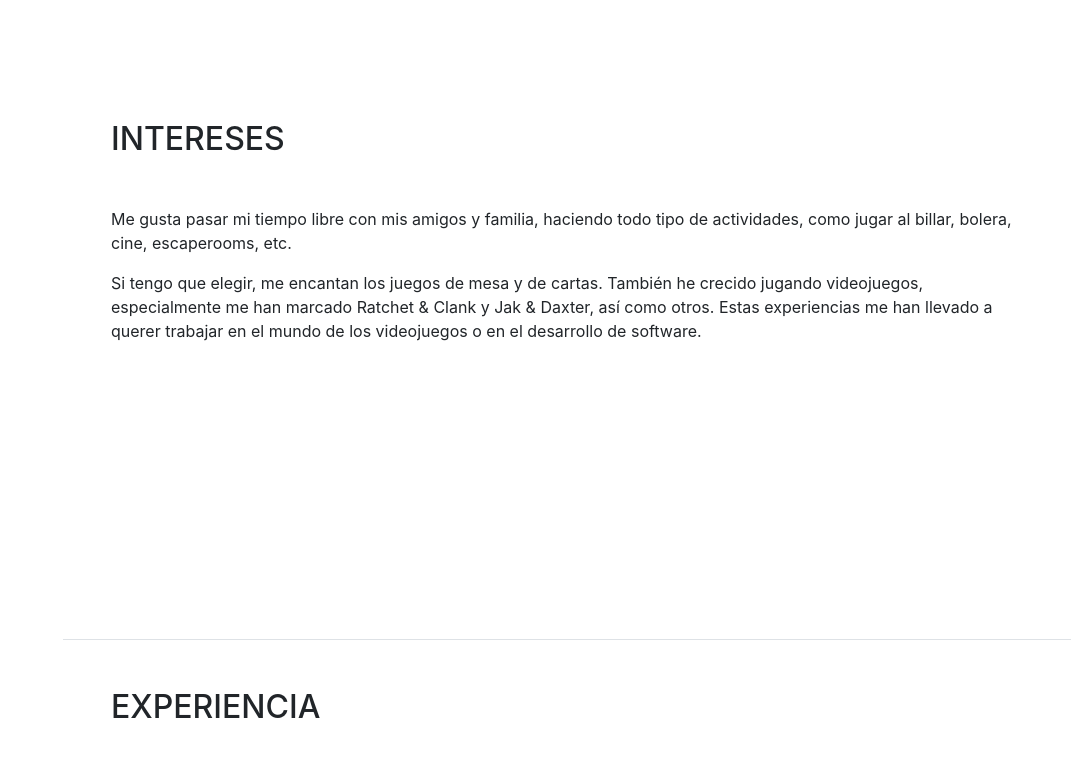
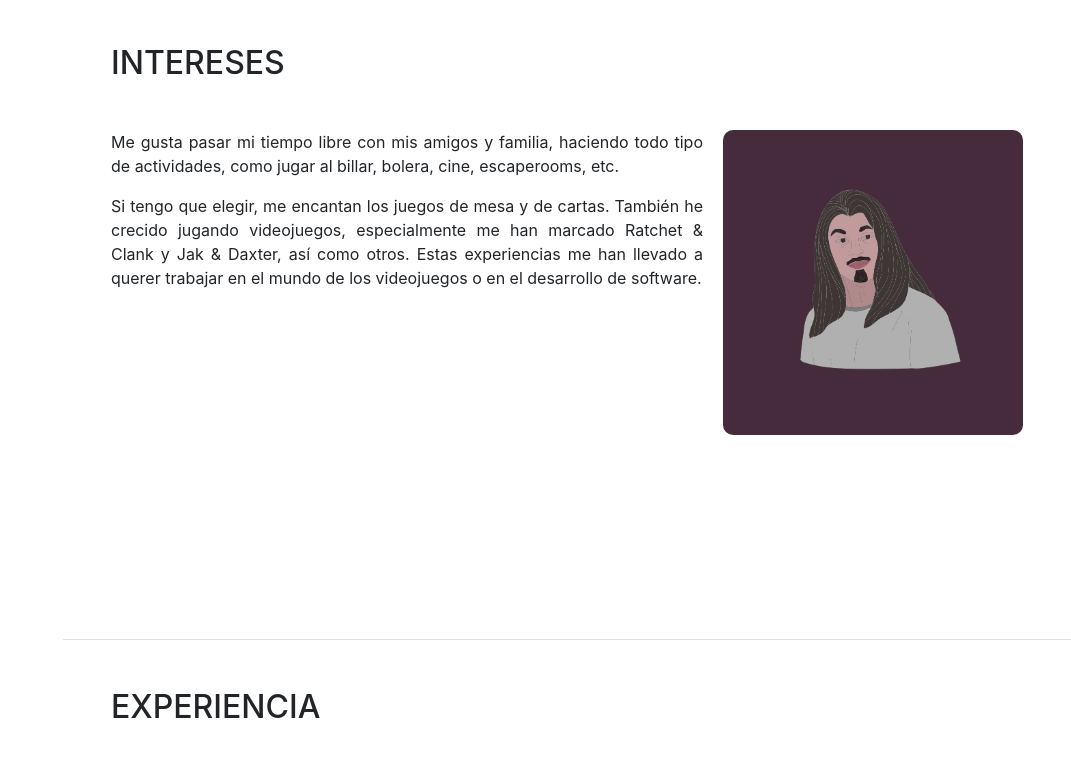
Before and after one commit to SergioZepol/SergioZepol.github.io, a website with bundled scripts: page index.html in a window 1280 px wide. Shown: the part 2560-3331 px from the top of the page, without its empty margins (209-1280 px from the left). Built offline with nearby package versions, Linux system fonts and the light colour scheme; a web font is replaced by a local one.

Commit message:
Update index.html

```diff
--- a/index.html
+++ b/index.html
@@ -33,7 +33,7 @@
 
   <nav class="navbar navbar-expand-lg navbar-dark bg-primary fixed-top" id="sideNav">
     <a class="navbar-brand js-scroll-trigger" href="https://linktr.ee/sergiolopezllorente">
-      <span class="d-block d-lg-none">Start Bootstrap</span>
+      <span class="d-block d-lg-none">Sergio López Llorente</span>
       <span class="d-none d-lg-block">
         <img class="img-fluid img-profile rounded-circle mx-auto mb-2" src="img/Foto.png" alt="">
       </span>
@@ -258,12 +258,23 @@
 
     <section class="resume-section p-3 p-lg-5 d-flex flex-column" id="interests">
       <div class="my-auto">
+        <!-- Título -->
         <h2 class="mb-5">Intereses</h2>
-        <p>Me gusta pasar mi tiempo libre con mis amigos y familia, haciendo todo tipo de actividades, como jugar al
-          billar, bolera, cine, escaperooms, etc.</p>
-        <p>Si tengo que elegir, me encantan los juegos de mesa y de cartas. También he crecido jugando videojuegos,
-          especialmente me han marcado Ratchet & Clank y Jak & Daxter, así como otros. Estas experiencias me han llevado
-          a querer trabajar en el mundo de los videojuegos o en el desarrollo de software.</p>
+        <!-- Contenedor de texto e imagen -->
+        <div class="d-flex flex-wrap align-items-start">
+          <!-- Texto -->
+          <div class="text-content" style="flex: 1; min-width: 250px; margin-right: 20px; text-align: justify;">
+            <p>Me gusta pasar mi tiempo libre con mis amigos y familia, haciendo todo tipo de actividades, como jugar al
+              billar, bolera, cine, escaperooms, etc.</p>
+            <p>Si tengo que elegir, me encantan los juegos de mesa y de cartas. También he crecido jugando videojuegos,
+              especialmente me han marcado Ratchet & Clank y Jak & Daxter, así como otros. Estas experiencias me han llevado
+              a querer trabajar en el mundo de los videojuegos o en el desarrollo de software.</p>
+          </div>
+          <!-- Imagen -->
+          <div class="image-content" style="flex: 0 0 auto; max-width: 300px;">
+            <img src="img/dibujo.png" alt="Dibujo" style="width: 100%; height: auto; border-radius: 10px;">
+          </div>
+        </div>
       </div>
     </section>
 
```
